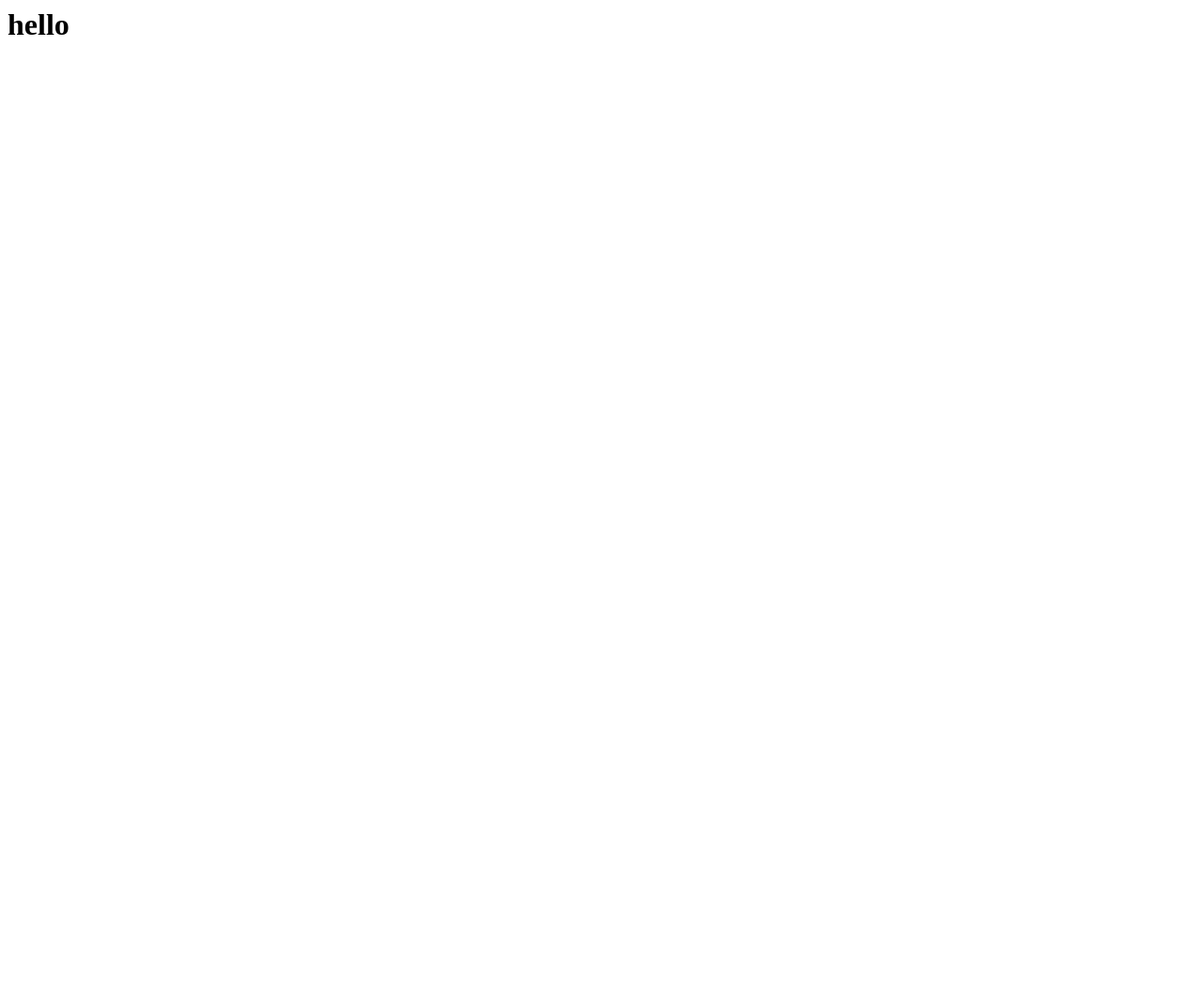
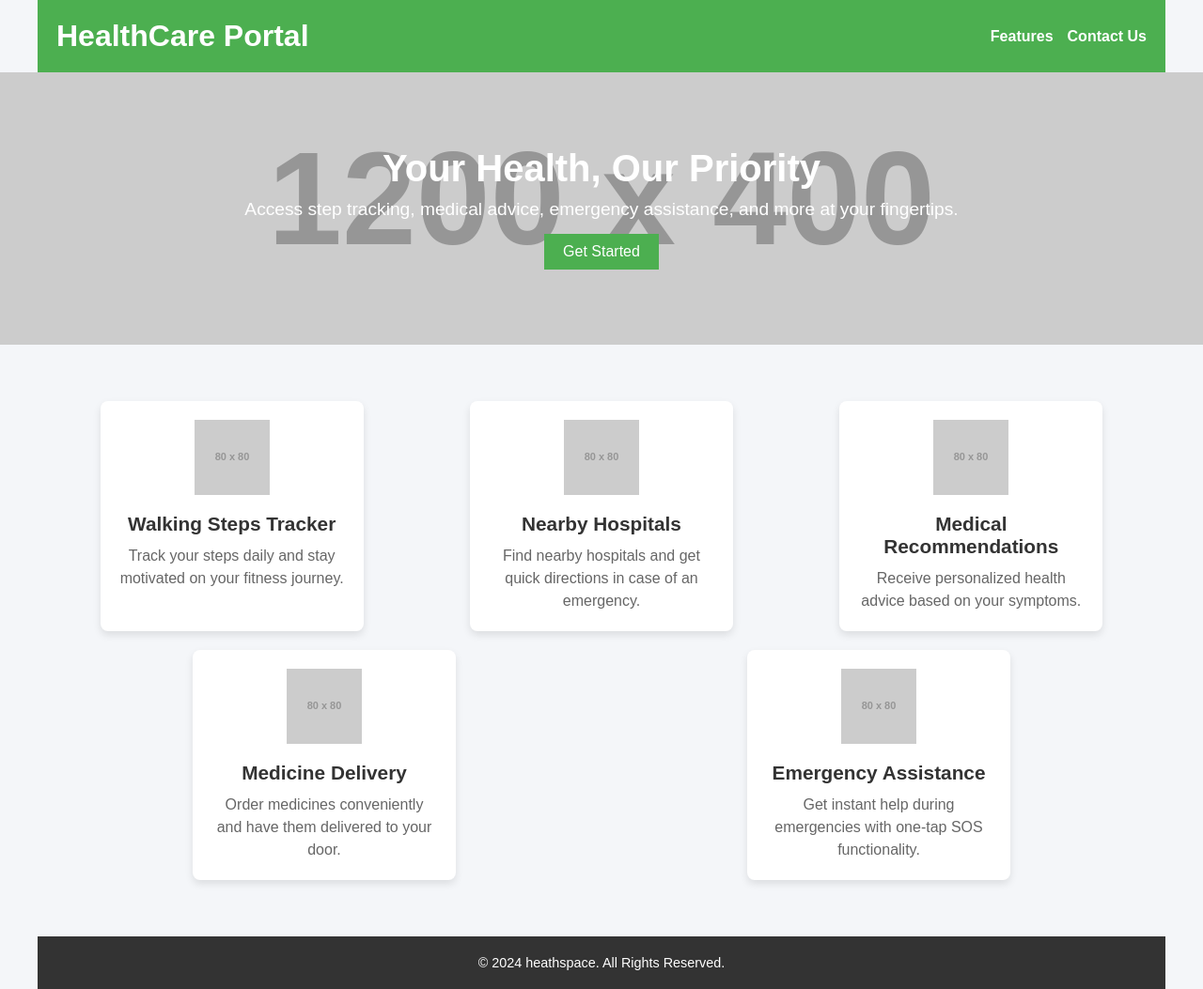
Before and after one commit to UdontKnowMe-git/hackaura-24, a plain HTML site: page html/index.html in a window 1280 px wide. Shown: the whole page at 94% size. Before the commit the page ends 800 px from the top, so only its background shows below. Drawn offline with Linux system fonts and the light colour scheme; placeholder pictures from the web are drawn by us.

Commit message:
init frontend

```diff
--- a/html/index.html
+++ b/html/index.html
@@ -1,5 +1,186 @@
-<html>
-    <body>
-        <h1>hello</h1>
-    </body>
+<!DOCTYPE html>
+<html lang="en">
+<head>
+    <meta charset="UTF-8">
+    <meta name="viewport" content="width=device-width, initial-scale=1.0">
+    <title>HealthSpace</title>
+    <style>
+        /* Reset & Base Styles */
+        * {
+            margin: 0;
+            padding: 0;
+            box-sizing: border-box;
+            font-family: Arial, sans-serif;
+        }
+        body {
+            background-color: #f4f6f9;
+            color: #333;
+        }
+        header, .features, footer {
+            max-width: 1200px;
+            margin: 0 auto;
+            padding: 20px;
+        }
+
+        /* Header */
+        header {
+            display: flex;
+            justify-content: space-between;
+            align-items: center;
+            background-color: #4CAF50;
+            color: white;
+            padding: 20px;
+        }
+        header h1 {
+            font-size: 2rem;
+        }
+        nav ul {
+            list-style-type: none;
+            display: flex;
+            gap: 15px;
+        }
+        nav ul li {
+            display: inline;
+        }
+        nav ul li a {
+            color: white;
+            text-decoration: none;
+            font-weight: bold;
+        }
+
+        /* Hero Section */
+        .hero {
+            background-image: url('https://via.placeholder.com/1200x400');
+            background-size: cover;
+            background-position: center;
+            color: white;
+            text-align: center;
+            padding: 80px 20px;
+        }
+        .hero h2 {
+            font-size: 2.5rem;
+            margin-bottom: 10px;
+        }
+        .hero p {
+            font-size: 1.2rem;
+        }
+        .hero button {
+            margin-top: 15px;
+            padding: 10px 20px;
+            font-size: 1rem;
+            background-color: #4CAF50;
+            border: none;
+            color: white;
+            cursor: pointer;
+        }
+
+        /* Features Section */
+        .features {
+            display: flex;
+            justify-content: space-around;
+            flex-wrap: wrap;
+            gap: 20px;
+            margin-top: 40px;
+        }
+        .feature-card {
+            background-color: white;
+            border-radius: 8px;
+            box-shadow: 0 4px 8px rgba(0, 0, 0, 0.1);
+            padding: 20px;
+            text-align: center;
+            width: 100%;
+            max-width: 280px;
+        }
+        .feature-card img {
+            width: 80px;
+            margin-bottom: 15px;
+        }
+        .feature-card h3 {
+            font-size: 1.3rem;
+            color: #333;
+            margin-bottom: 10px;
+        }
+        .feature-card p {
+            color: #666;
+            font-size: 1rem;
+            line-height: 1.5;
+        }
+
+        /* Footer */
+        footer {
+            text-align: center;
+            padding: 20px;
+            background-color: #333;
+            color: white;
+            margin-top: 40px;
+        }
+        footer p {
+            font-size: 0.9rem;
+        }
+    </style>
+</head>
+<body>
+
+<!-- Header -->
+<header>
+    <h1>HealthCare Portal</h1>
+    <nav>
+        <ul>
+            <li><a href="#features">Features</a></li>
+            <li><a href="#contact">Contact Us</a></li>
+        </ul>
+    </nav>
+</header>
+
+<!-- Hero Section -->
+<section class="hero">
+    <h2>Your Health, Our Priority</h2>
+    <p>Access step tracking, medical advice, emergency assistance, and more at your fingertips.</p>
+    <button onclick="alert('Welcome to HealthCare Portal!')">Get Started</button>
+</section>
+
+<!-- Features Section -->
+<section id="features" class="features">
+    <!-- Walking Steps Tracker -->
+    <div class="feature-card">
+        <img src="https://via.placeholder.com/80" alt="Walking Icon">
+        <h3>Walking Steps Tracker</h3>
+        <p>Track your steps daily and stay motivated on your fitness journey.</p>
+    </div>
+
+    <!-- Nearby Hospitals Locator -->
+    <div class="feature-card">
+        <img src="https://via.placeholder.com/80" alt="Hospital Icon">
+        <h3>Nearby Hospitals</h3>
+        <p>Find nearby hospitals and get quick directions in case of an emergency.</p>
+    </div>
+
+    <!-- Medical Recommendations -->
+    <div class="feature-card">
+        <img src="https://via.placeholder.com/80" alt="Medical Advice Icon">
+        <h3>Medical Recommendations</h3>
+        <p>Receive personalized health advice based on your symptoms.</p>
+    </div>
+
+    <!-- Accessible Medicine Delivery -->
+    <div class="feature-card">
+        <img src="https://via.placeholder.com/80" alt="Medicine Delivery Icon">
+        <h3>Medicine Delivery</h3>
+        <p>Order medicines conveniently and have them delivered to your door.</p>
+    </div>
+
+    <!-- Emergency Conditions Management -->
+    <div class="feature-card">
+        <img src="https://via.placeholder.com/80" alt="Emergency Icon">
+        <h3>Emergency Assistance</h3>
+        <p>Get instant help during emergencies with one-tap SOS functionality.</p>
+    </div>
+</section>
+
+<!-- Footer -->
+<footer>
+    <p>© 2024 heathspace. All Rights Reserved.</p>
+</footer>
+
+</body>
 </html>
```
